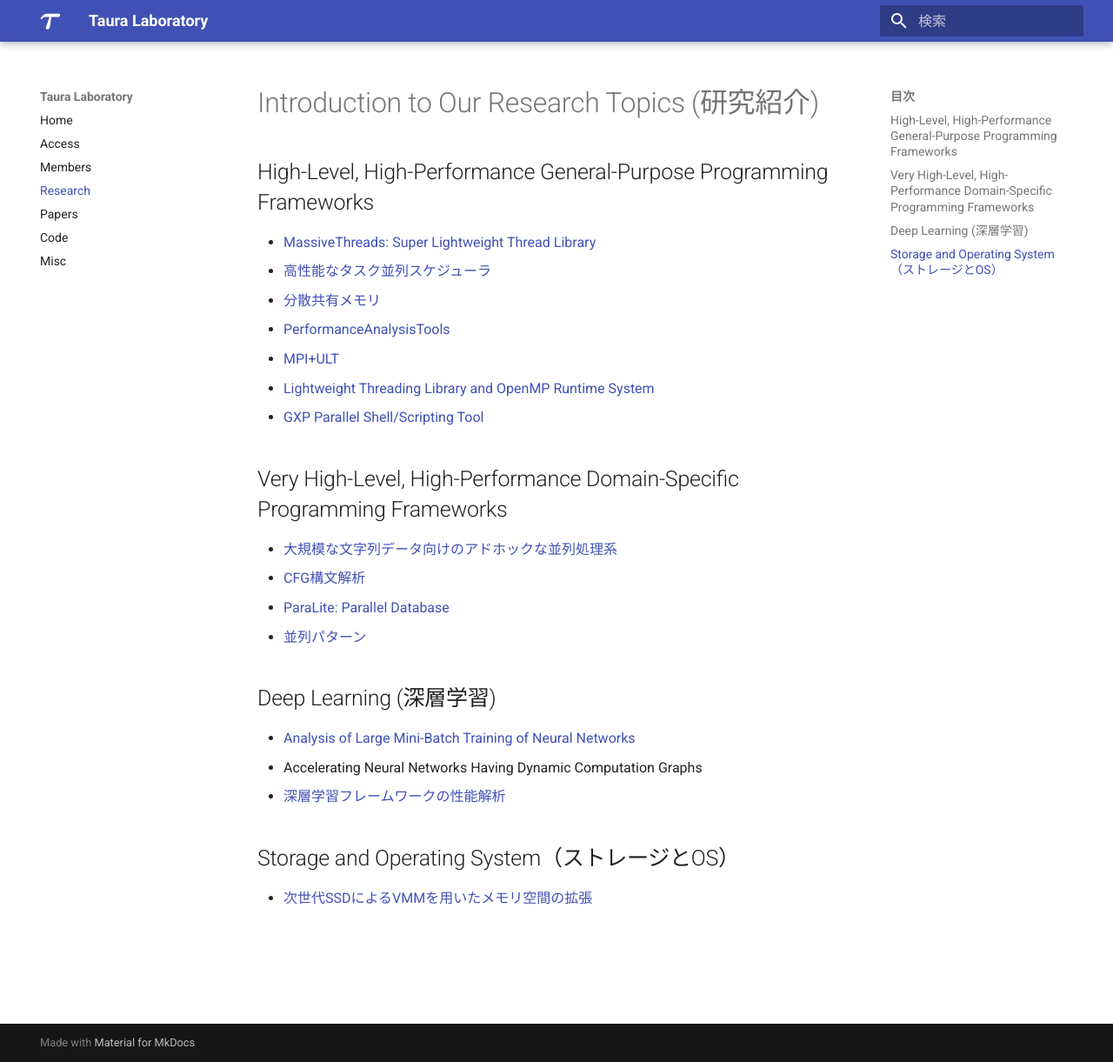
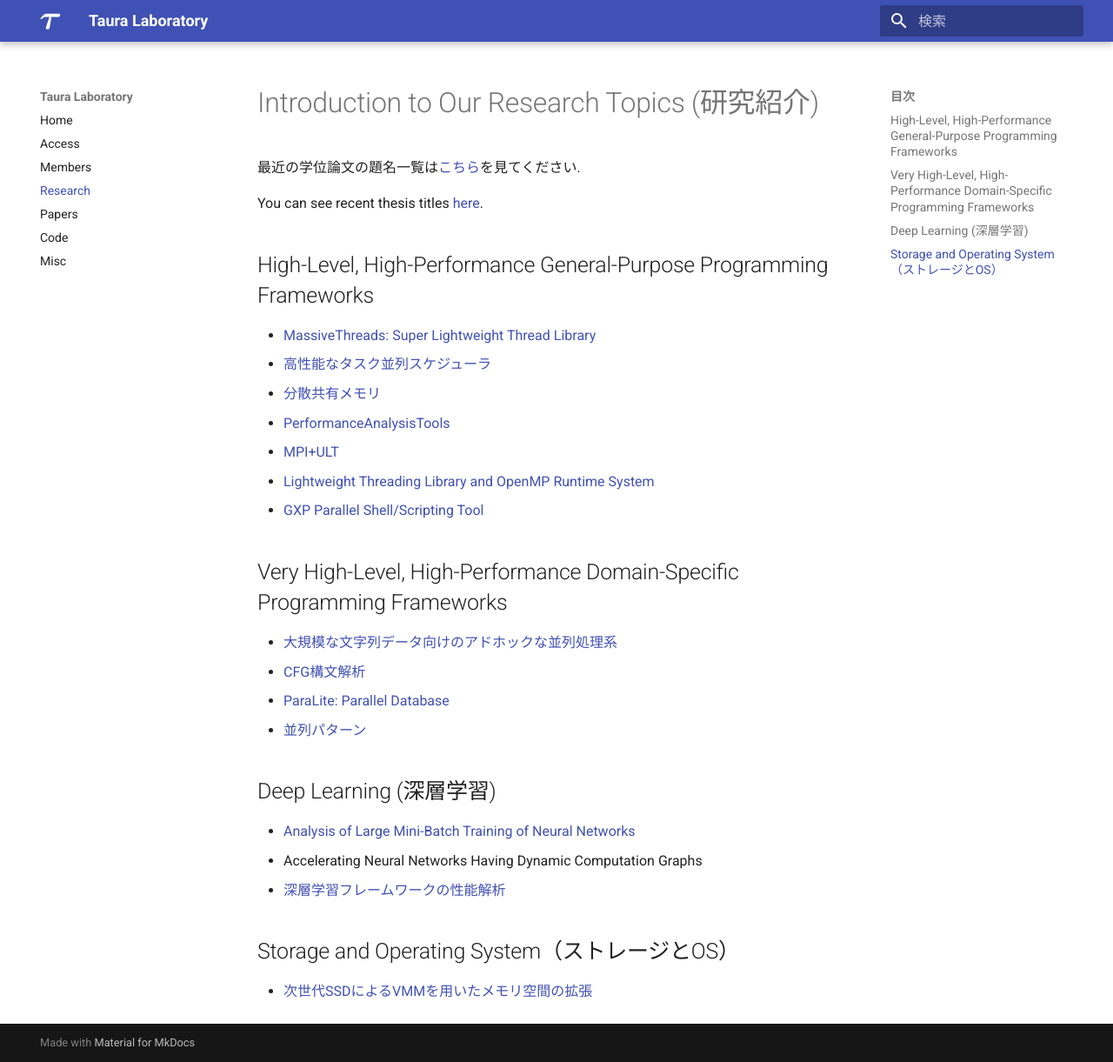
Before and after one commit to Yukayo/taura-lab, an MkDocs documentation site: the page built from docs/research.md, in a window 1280 px wide and 1221 px high. Shown: the whole window at 87% size. Built offline with MkDocs 1.6.1 and Material for MkDocs 9.7.7, drawn with Linux system fonts in a browser that asks for light colours.

Commit message:
Update research.md

```diff
--- a/docs/research.md
+++ b/docs/research.md
@@ -1,4 +1,7 @@
 # Introduction to Our Research Topics (研究紹介)
+最近の学位論文の題名一覧は[こちら](thesis_titles.md)を見てください.
+
+You can see recent thesis titles [here](thesis_titles.md).
 
 ## High-Level, High-Performance General-Purpose Programming Frameworks
 
```
